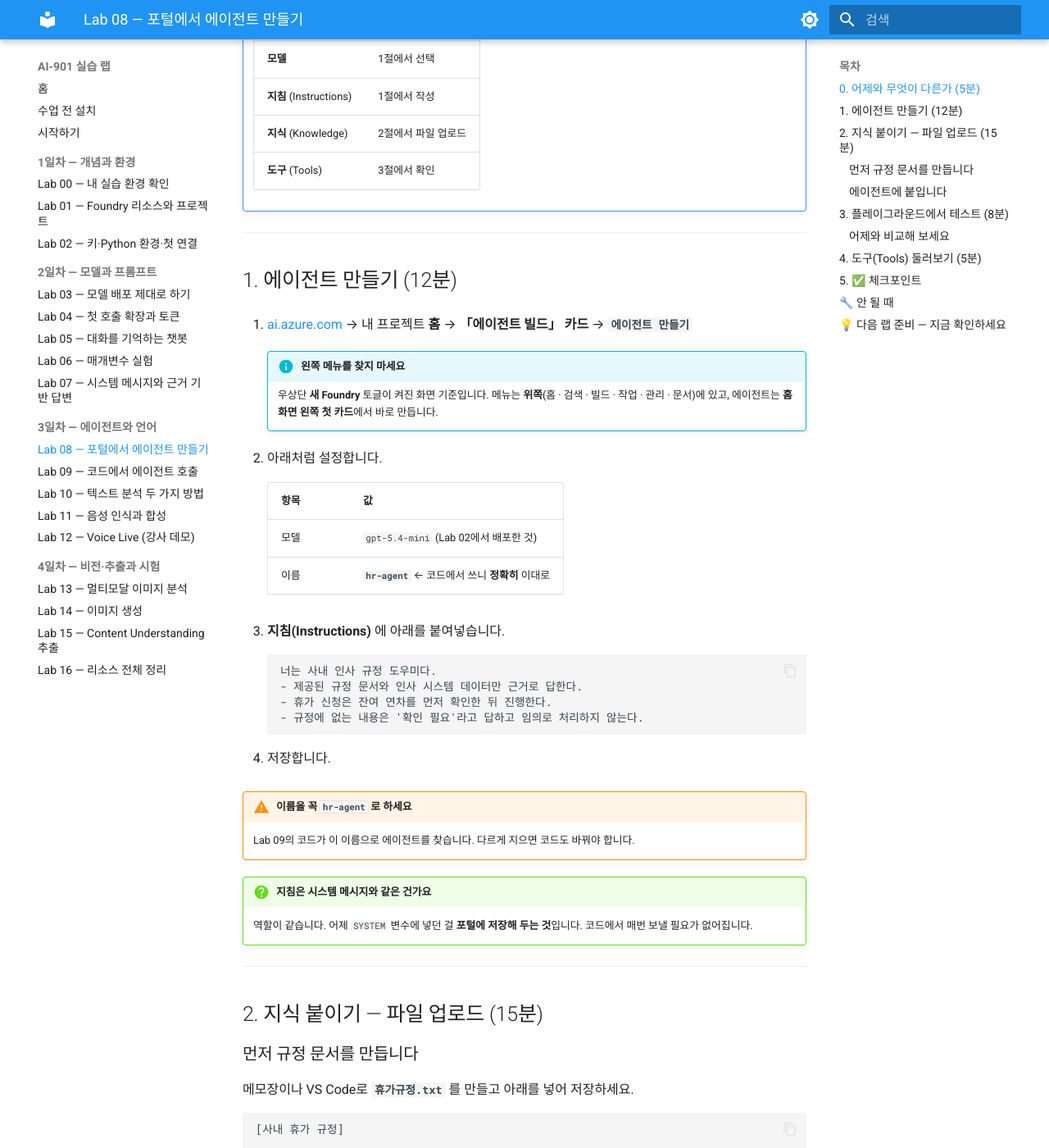
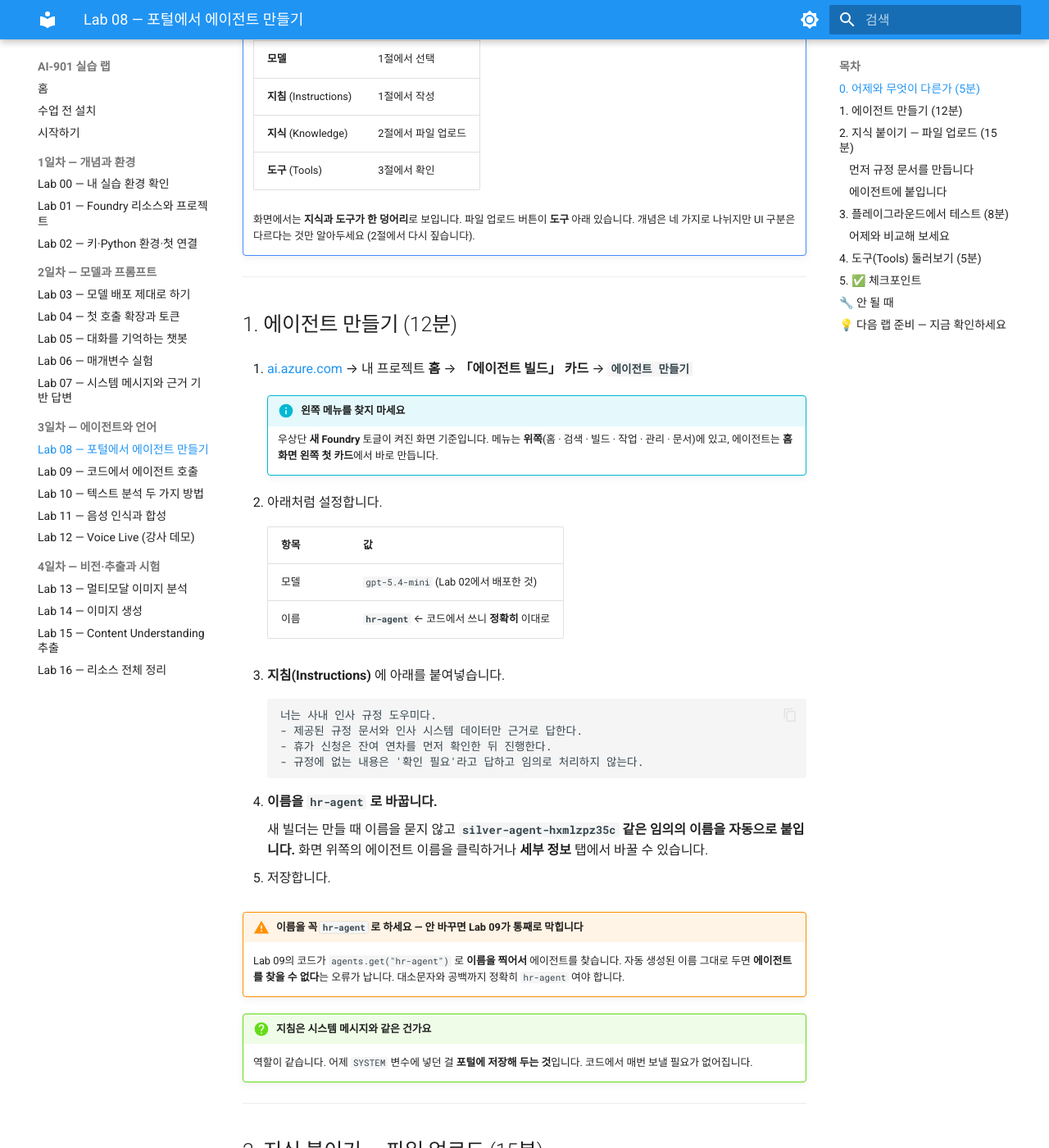
Before and after one commit to skilleat-labs/ai901-labs, an MkDocs documentation site: the page built from docs/labs/lab08-agent-portal.md, in a window 1280 px wide and 1400 px high, scrolled down 757 px. Shown: the whole window at 82% size. Built offline with MkDocs 1.6.1 and Material for MkDocs 9.7.7, drawn with Linux system fonts in a browser that asks for light colours; some of the changed text lies outside the part shown.

Commit message:
Lab 08·09를 새 Foundry 에이전트 빌더 화면에 맞추기
파일 업로드가 지식에서 도구로 옮겨가고, 새 빌더가 에이전트 이름을
자동 생성하도록 바뀌어서 가이드대로 따라가면 막힌다.

Lab 08
- 2절 파일 업로드 경로를 "지식 → 추가 → 파일 검색"에서
  "도구 → 파일 업로드"로 수정
- 지식 섹션에 Foundry IQ 연결만 보이는 이유 설명 추가
  (중앙 지식 베이스 vs 이 에이전트 전용)
- 자동 생성된 이름을 hr-agent로 바꾸는 단계 추가 — 안 바꾸면 Lab 09가 막힘
- 안 될 때: 권한 배너, 파일 업로드 못 찾음, 자동 생성 이름 항목 추가
- 지식 도구 세 가지 표에 화면 위치 열 추가

Lab 09
- "에이전트를 찾을 수 없음"의 첫 번째 원인을 자동 생성 이름으로 명시

함께 포함된 기존 변경 (Azure CLI를 숙제에서 수업 중 설치로)
- index.md, install.md, lab07, lab09 1절

Co-Authored-By: Claude Opus 5 <noreply@anthropic.com>

````diff
--- a/docs/labs/lab08-agent-portal.md
+++ b/docs/labs/lab08-agent-portal.md
@@ -25,6 +25,9 @@
     | **지식** (Knowledge) | 2절에서 파일 업로드 |
     | **도구** (Tools) | 3절에서 확인 |
 
+    화면에서는 **지식과 도구가 한 덩어리**로 보입니다. 파일 업로드 버튼이 **도구** 아래 있습니다.
+    개념은 네 가지로 나뉘지만 UI 구분은 다르다는 것만 알아두세요 (2절에서 다시 짚습니다).
+
 ---
 
 ## 1. 에이전트 만들기 (12분)
@@ -51,10 +54,17 @@
     - 규정에 없는 내용은 '확인 필요'라고 답하고 임의로 처리하지 않는다.
     ```
 
-4. 저장합니다.
+4. **이름을 `hr-agent` 로 바꿉니다.**
 
-!!! warning "이름을 꼭 `hr-agent` 로 하세요"
-    Lab 09의 코드가 이 이름으로 에이전트를 찾습니다. 다르게 지으면 코드도 바꿔야 합니다.
+    새 빌더는 만들 때 이름을 묻지 않고 **`silver-agent-hxmlzpz35c` 같은 임의의 이름을 자동으로 붙입니다.**
+    화면 위쪽의 에이전트 이름을 클릭하거나 **세부 정보** 탭에서 바꿀 수 있습니다.
+
+5. 저장합니다.
+
+!!! warning "이름을 꼭 `hr-agent` 로 하세요 — 안 바꾸면 Lab 09가 통째로 막힙니다"
+    Lab 09의 코드가 `agents.get("hr-agent")` 로 **이름을 찍어서** 에이전트를 찾습니다.
+    자동 생성된 이름 그대로 두면 **에이전트를 찾을 수 없다**는 오류가 납니다.
+    대소문자와 공백까지 정확히 `hr-agent` 여야 합니다.
 
 !!! question "지침은 시스템 메시지와 같은 건가요"
     역할이 같습니다. 어제 `SYSTEM` 변수에 넣던 걸 **포털에 저장해 두는 것**입니다.
@@ -90,10 +100,17 @@
 
 ### 에이전트에 붙입니다
 
-1. 에이전트 화면 → **지식(Knowledge)** 탭 → **추가**
-2. **파일 검색(File search)** 을 선택합니다
+1. 에이전트 화면 → **도구(Tools)** 섹션
+2. **`파일 업로드`** 버튼을 누릅니다 (`추가 ▾` 옆에 있습니다)
 3. `휴가규정.txt` 를 업로드합니다
 4. **인덱싱이 끝날 때까지 기다립니다** (1~3분)
+
+!!! warning "**지식** 섹션이 아니라 **도구** 섹션입니다"
+    **지식** 섹션의 `추가` 를 누르면 **`Foundry IQ에 연결`** 하나만 나옵니다. 그게 맞습니다.
+
+    Foundry IQ 는 여러 에이전트가 **함께 쓰는 중앙 지식 베이스**입니다.
+    우리처럼 **이 에이전트 하나에만** 파일을 붙이는 건 **도구**의 `파일 업로드` 입니다.
+    같은 파일 검색(File search) 기능인데 붙이는 범위가 다릅니다.
 
 !!! info "지금 1~3분 동안 무슨 일이 일어나나 — 임베딩"
     업로드한 파일을 그냥 저장하는 게 아닙니다. Foundry 가 이 사이에 하는 일은
@@ -107,11 +124,14 @@
     기다리는 시간이 곧 벡터를 만드는 시간입니다.
 
 !!! note "지식 도구 세 가지 — 3강에서 배운 것"
-    | 도구 | 무엇 |
-    |---|---|
-    | **파일 검색** | 업로드한 문서에서 찾습니다 ← 오늘 씁니다 |
-    | 웹 검색 | 최신 정보를 가져옵니다 |
-    | 데이터 원본 연결 | DB·API를 조회합니다 |
+    | 도구 | 무엇 | 화면에서 |
+    |---|---|---|
+    | **파일 검색** | 업로드한 문서에서 찾습니다 ← 오늘 씁니다 | 도구 → `파일 업로드` |
+    | 웹 검색 | 최신 정보를 가져옵니다 | 도구 → `웹 검색` |
+    | 데이터 원본 연결 | DB·API를 조회합니다 | 도구 → `추가 ▾` |
+
+    셋 다 **도구** 아래 있습니다. 에이전트 4요소에서 "지식"에 해당하지만,
+    Foundry 화면은 **붙이는 방식**(이 에이전트에만 / 여러 에이전트가 공유)으로 나눠 놨습니다.
 
 ---
 
@@ -203,10 +223,51 @@
 
 ## 🔧 안 될 때
 
+??? failure "에이전트를 생성할 권한이 없습니다 — 노란 배너가 뜹니다"
+    화면 위쪽에 노란 띠로 **"관리자에게 Foundry 사용자 역할을 할당해 달라고 요청합니다"** 가 나오는 경우입니다.
+
+    **먼저 로그아웃했다가 다시 로그인해 보세요.** 대부분 이걸로 풀립니다.
+    역할은 이미 부여돼 있는데, 로그인한 채로 있으면 **옛 권한 정보가 그대로 남아 있어서** 생기는 일입니다.
+
+    재로그인해도 그대로면 **손을 드세요.** 역할 부여가 누락된 것입니다.
+
+    !!! question "리소스는 만들 수 있는데 왜 에이전트는 안 되나요"
+        Azure 권한은 두 종류입니다.
+
+        | | 하는 일 | 역할 |
+        |---|---|---|
+        | **제어 평면** | 리소스를 만들고 지운다 | `Owner` |
+        | **데이터 평면** | 그 안의 **내용**을 다룬다 | `Foundry User` |
+
+        **에이전트 생성은 데이터 평면입니다.** 그런데 `Owner` 에는 데이터 평면 권한이 들어 있지 않습니다.
+        그래서 리소스 그룹의 소유자여도, 심지어 구독 소유자여도 이 배너를 봅니다. 버그가 아니라 설계입니다.
+
+    !!! note "강사용 — 역할 부여 명령"
+        ```bash
+        az role assignment create \
+          --assignee "ai901-NN@도메인" \
+          --role "Foundry User" \
+          --scope "/subscriptions/<구독ID>/resourceGroups/rg-ai901-NN"
+        ```
+
+        반영에 1~5분 걸립니다. 부여 후 학생에게 **반드시 재로그인**시키세요.
+        `instructor-setup/provision-students.sh` 는 `Owner` 와 `Foundry User` 를 함께 부여합니다.
+
 ??? failure "에이전트 메뉴가 안 보입니다"
     1. 우상단 **새 Foundry** 토글이 **켜져** 있는지 보세요. 꺼져 있으면 옛 화면이라 왼쪽 사이드바로 나옵니다.
     2. 프로젝트 안에 있어야 보입니다. 리소스 화면이 아니라 **프로젝트 홈**인지 확인하세요.
     3. 그래도 안 보이면 상단 검색창(`⌘K`)에 `agent` 를 입력해 보세요.
+
+??? failure "지식 섹션에 Foundry IQ 연결만 있고 파일 업로드가 없습니다"
+    **정상입니다.** 파일 업로드는 **도구** 섹션에 있습니다.
+
+    `지식 → 추가` 가 아니라, **`도구` 섹션의 `파일 업로드` 버튼**을 누르세요.
+    2절을 다시 보시면 됩니다.
+
+??? failure "에이전트 이름이 silver-agent-... 같은 이상한 이름입니다"
+    새 빌더가 **자동으로 붙인 이름**입니다. 그대로 두면 Lab 09에서 막힙니다.
+
+    화면 위쪽의 에이전트 이름을 클릭하거나 **세부 정보** 탭에서 **`hr-agent`** 로 바꾸세요.
 
 ??? failure "파일 업로드 후 인덱싱이 끝나지 않습니다"
     - 3분 넘게 걸리면 새로고침해 보세요
@@ -241,5 +302,6 @@
     az --version
     ```
 
-    버전이 나오면 준비 완료입니다. **"명령을 찾을 수 없음"이 나오면 지금 손을 드세요.**
-    설치에 5~10분 걸려서 미리 시작해야 합니다.
+    버전이 나오면 준비 완료입니다. **"명령을 찾을 수 없음"이 나와도 괜찮습니다** —
+    Lab 09 맨 앞에서 다 같이 설치합니다. 다만 설치에 5~10분 걸리니,
+    **지금 손을 들어 알려주시면** 쉬는 시간에 미리 깔아 그만큼 빨리 넘어갈 수 있습니다.
````
Also changed, not shown: docs/index.md (+1 -1 lines), docs/install.md (+3 -3 lines), docs/labs/lab07-system-grounding.md (+9 -17 lines), docs/labs/lab09-agent-code.md (+19 -8 lines).
